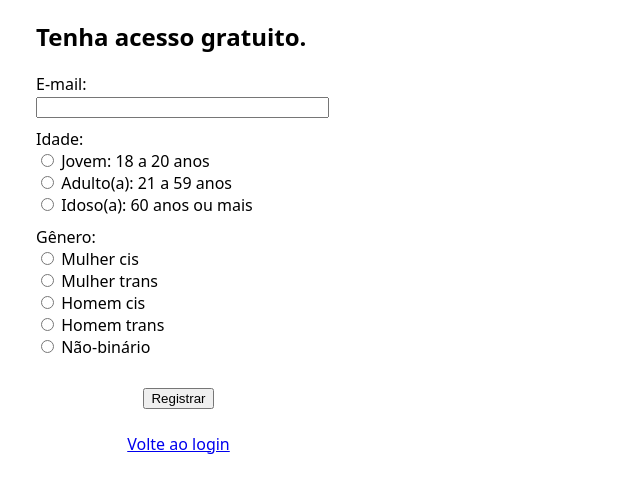
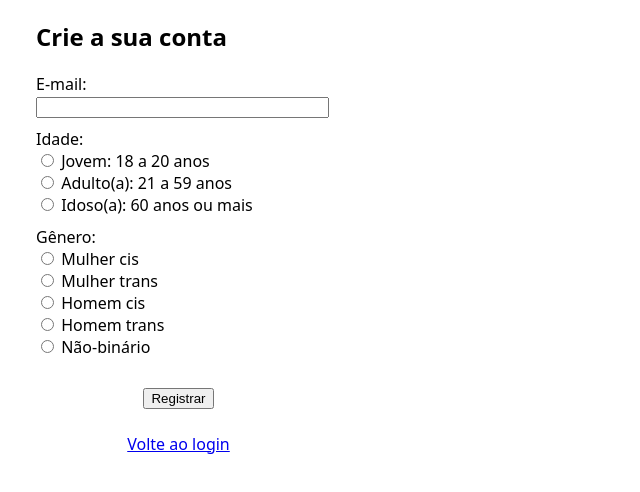
Before and after one commit to gauss-infinito/survey-app, a Next.js app in the folder frontend/: page /register in a window 1280 px wide. Shown: the top 492 px of the page, without its empty margins (0-640 px from the left). Built offline with nearby package versions, Linux system fonts and the light colour scheme; no server answers.

Commit message:
Update page.js

```diff
--- a/frontend/app/register/page.js
+++ b/frontend/app/register/page.js
@@ -70,7 +70,7 @@ export default function Register() {
 
   return (
     <div style={{ width: "285px", marginLeft: "28px", fontFamily: "system-ui" }}>
-      <h2>Tenha acesso gratuito.</h2>
+      <h2>Crie a sua conta</h2>
 
       <MessageForm error={error} success={success} />
 
```
